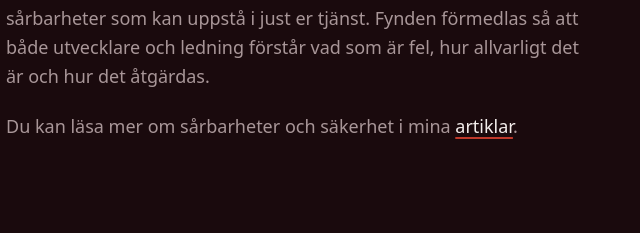
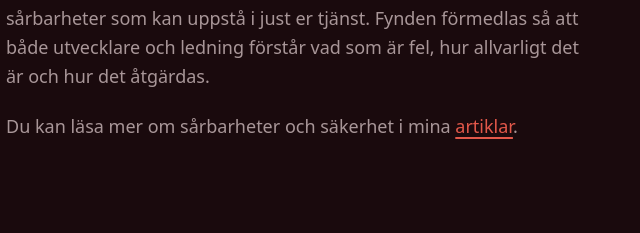
Before and after one commit to gustavvising/gustavvising.se, an Astro site: page / in a window 1280 px wide. Shown: the part 2227-2460 px from the top of the page, 530-1170 px from the left. Built offline with nearby package versions, Linux system fonts and the light colour scheme; Astro itself is replaced by a stand-in of ours; some packages are replaced by stand-ins of ours.

Commit message:
style: update link style

```diff
--- a/src/pages/index.astro
+++ b/src/pages/index.astro
@@ -99,7 +99,7 @@ const socials = [
             <div class="mt-8 max-w-xl space-y-5 text-lg leading-relaxed text-mute">
               <p>Cybersäkerhetskonsult med fokus på offensiv säkerhet. Jag hjälper företag att hitta sårbarheter i deras system, innan någon annan gör det.</p>
 			  <p>Jag testar manuellt och letar efter både kända och unika sårbarheter som kan uppstå i just er tjänst. Fynden förmedlas så att både utvecklare och ledning förstår vad som är fel, hur allvarligt det är och hur det åtgärdas.</p>
-              <p>Du kan läsa mer om sårbarheter och säkerhet i mina <a class="text-ink underline decoration-brick decoration-2 underline-offset-4 transition-colors hover:text-[#e2584a]" href="#artiklar">artiklar</a>.</p>
+              <p>Du kan läsa mer om sårbarheter och säkerhet i mina <a class="text-hover underline decoration-hover decoration-2 underline-offset-4 transition-colors hover:text-ink hover:decoration-ink">artiklar</a>.</p>
             </div>
           </div>
         </div>
```
